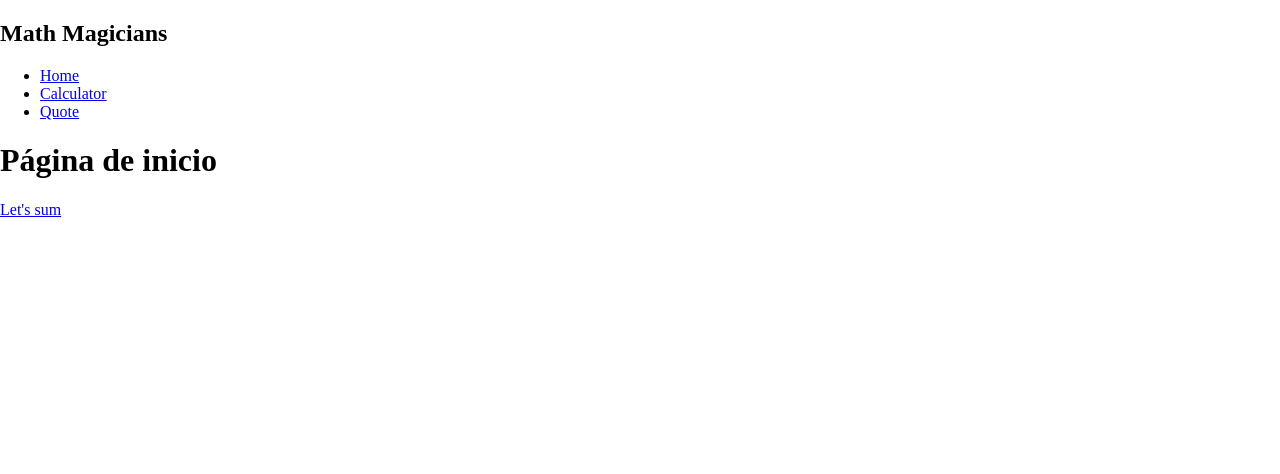
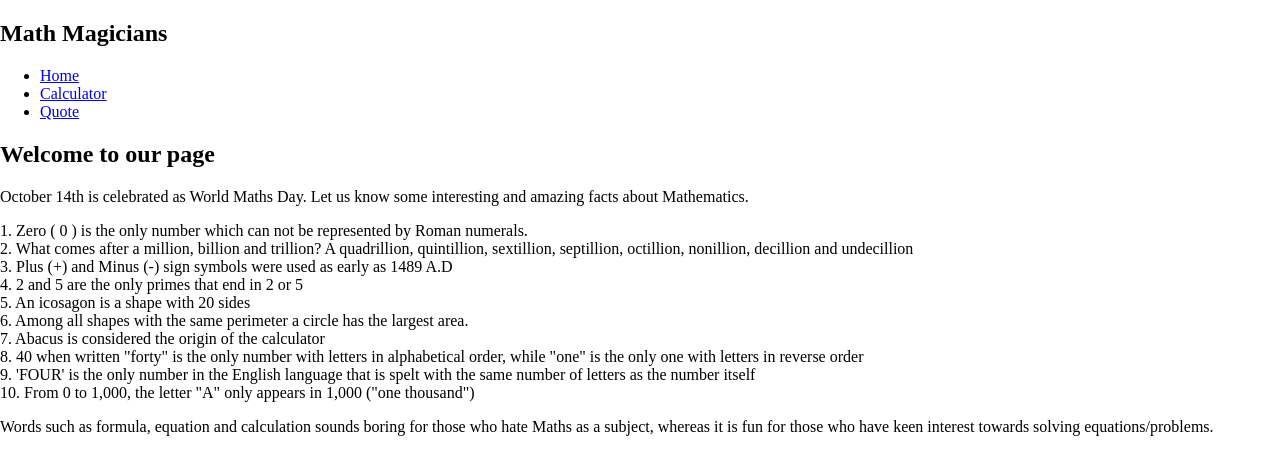
Before and after one commit to AlexRS90/math-magicians, a React (Create React App) app: page / in a window 1280 px wide. Shown: the top 474 px of the page. Built offline with nearby package versions, Linux system fonts and the light colour scheme.

Commit message:
Add interesting math's facts

```diff
--- a/src/components/Home.js
+++ b/src/components/Home.js
@@ -1,12 +1,32 @@
 import React from 'react';
-import { Link } from 'react-router-dom';
 
 export default function Home() {
   return (
     <div className="container">
-      <h1>Página de inicio</h1>
-      <p>
-        <Link to="/Calculator">Let's sum</Link>
+      <h2 className="home-title">Welcome to our page</h2>
+      <p className="home-introduction">
+      October 14th is celebrated as World Maths Day.
+      Let us know some interesting and amazing facts about Mathematics.
+      </p>
+      <p className="home-facts">
+      <span className="bullets">1.</span> Zero ( 0 ) is the only number which can not be represented by Roman numerals. <br />
+      <span className="bullets">2.</span> What comes after a million, billion and trillion? A quadrillion, quintillion,
+      sextillion, septillion, octillion, nonillion, decillion and undecillion<br />
+      <span className="bullets">3.</span> Plus (+) and Minus (-) sign symbols were used as early as 1489 A.D<br />
+      <span className="bullets">4.</span> 2 and 5 are the only primes that end in 2 or 5<br />
+      <span className="bullets">5.</span> An icosagon is a shape with 20 sides<br />
+      <span className="bullets">6.</span> Among all shapes with the same perimeter a circle has the largest area.<br />
+      <span className="bullets">7.</span> Abacus is considered the origin of the calculator<br />
+      <span className="bullets">8.</span> 40 when written "forty" is the only number with letters in alphabetical order,
+      while "one" is the only one with letters in reverse order<br />
+      <span className="bullets">9.</span> 'FOUR' is the only number in the English language that is spelt with the same
+      number of letters as the number itself<br />
+      <span className="bullets">10.</span> From 0 to 1,000, the letter "A" only appears in 1,000 ("one thousand")<br />
+      </p>
+      <p className="home-last">
+      Words such as formula, equation and calculation sounds boring for
+      those who hate Maths as a subject, whereas it is fun for those who
+      have keen interest towards solving equations/problems.
       </p>
     </div>
   );
```
